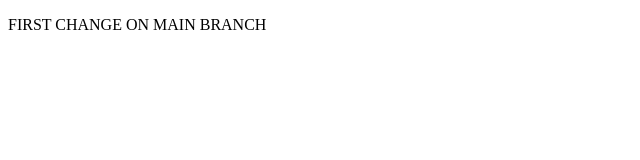
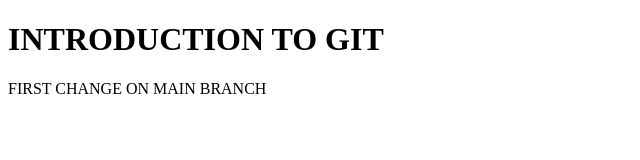
Before and after one commit to KeerthiTatikonda/Learning-Git, a plain HTML site: page index.html in a window 1280 px wide. Shown: the whole page, without its empty margins (0-640 px from the left). Drawn offline with Linux system fonts and the light colour scheme.

Commit message:
Update index.html

```diff
--- a/index.html
+++ b/index.html
@@ -2,6 +2,7 @@
 <html>
 <body>
 
+<h1>INTRODUCTION TO GIT</h1>
 
  <p>FIRST CHANGE ON MAIN BRANCH</p>
 
```
